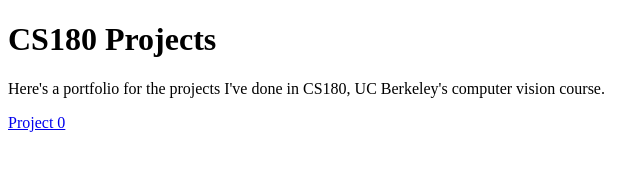
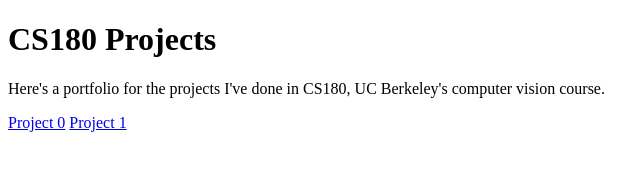
Before and after one commit to alenachao/cs180, a plain HTML site: page index.html in a window 1280 px wide. Shown: the full height of the page, 0-640 px from the left. Drawn offline with Linux system fonts and the light colour scheme.

Commit message:
add proj1 to homepage

```diff
--- a/index.html
+++ b/index.html
@@ -7,6 +7,7 @@
     <h1>CS180 Projects</h1>
     <p>Here's a portfolio for the projects I've done in CS180, UC Berkeley's computer vision course.</p>
     <a href="https://alenachao.github.io/cs180/proj-0">Project 0</a>
+    <a href="https://alenachao.github.io/cs180/proj-1">Project 1</a>
 
   </body>
 </html>
```
Also changed, not shown: 1 other file.
